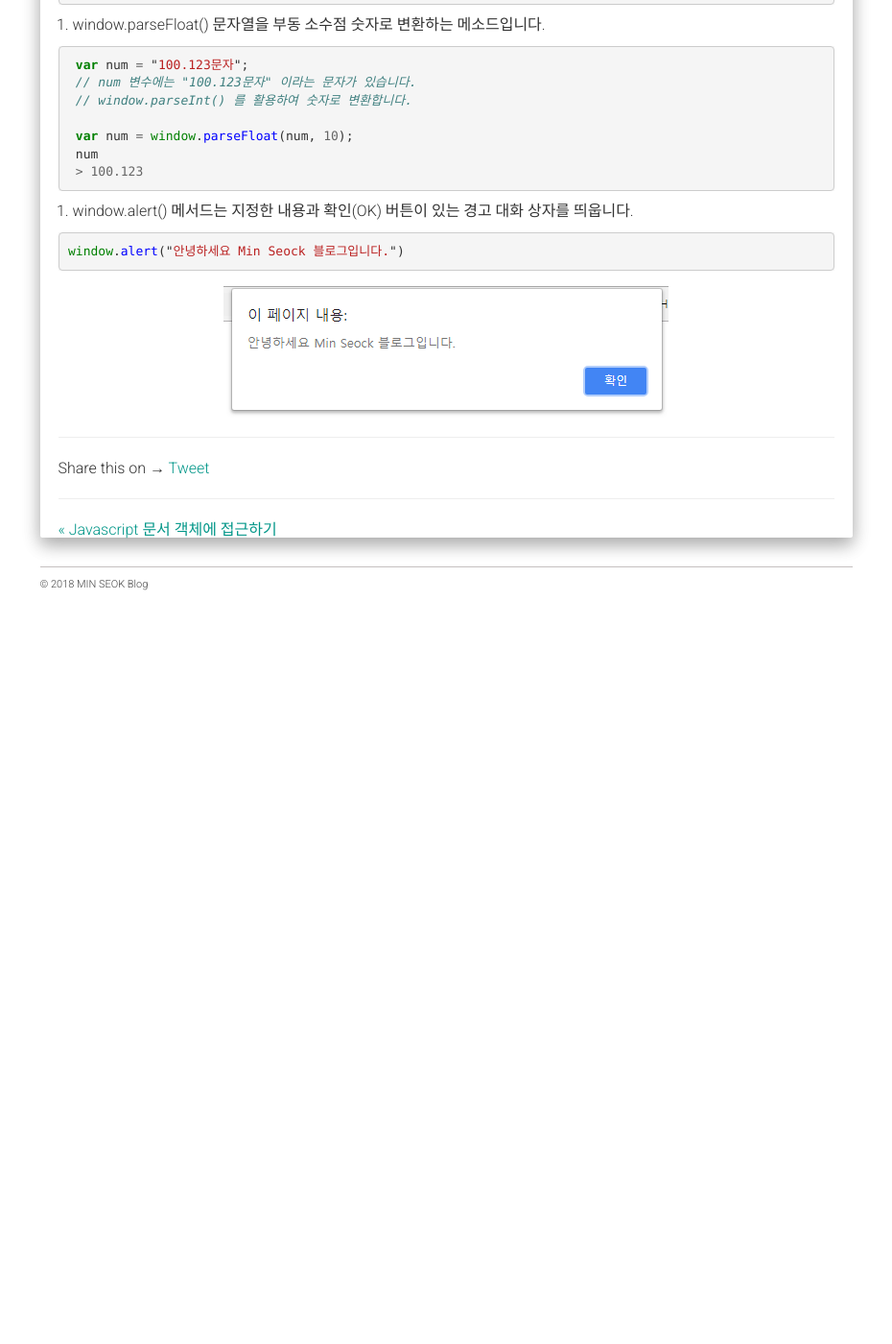
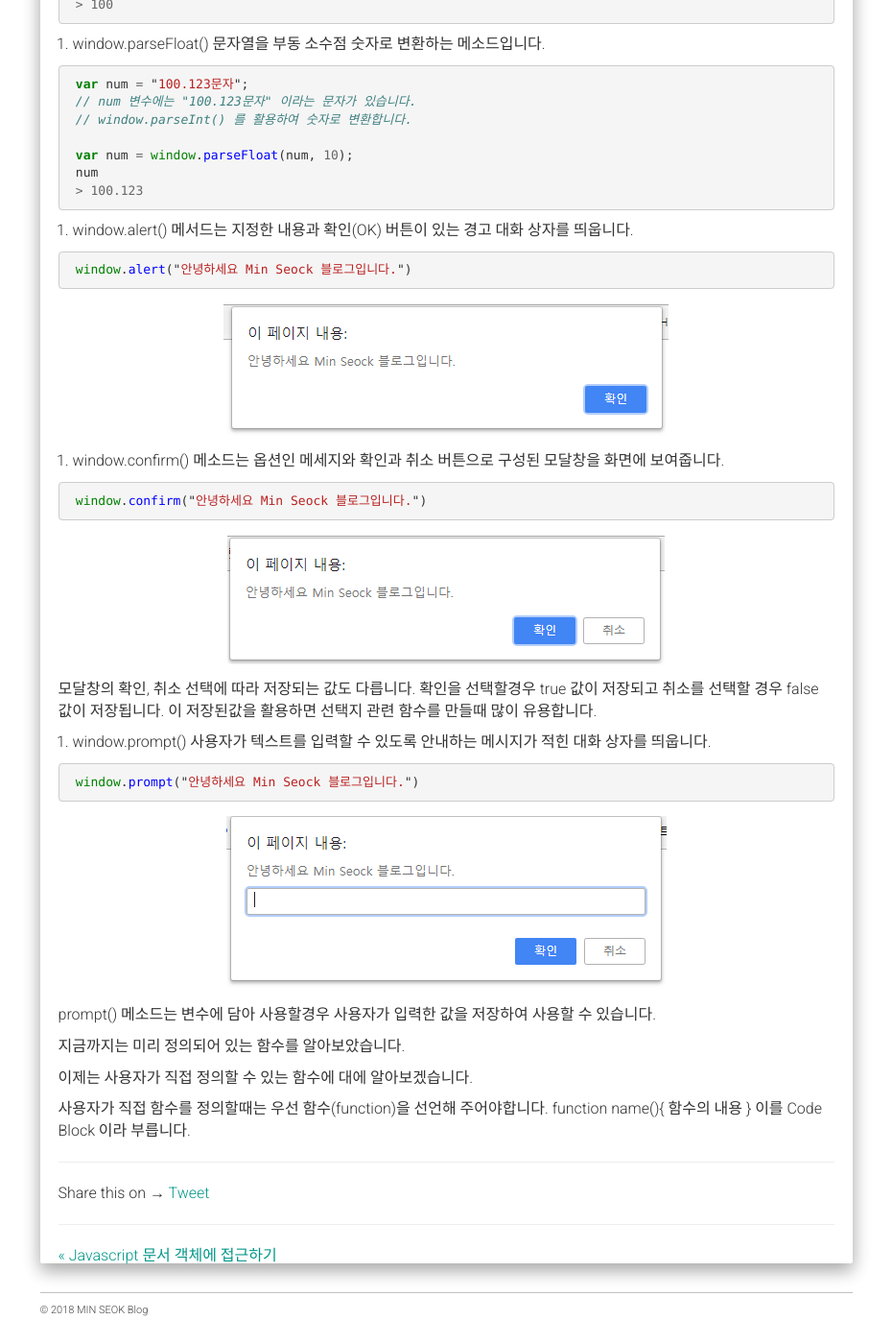
Before and after one commit to alalstjr/promote.github.io, a Jekyll site: the page built from _posts/2018-09-01-JavaScript 함수의 정의.md, in a window 1280 px wide and 1400 px high, scrolled down 924 px. Shown: the whole window at 96% size, without its empty margins (321-1251 px from the left). Built offline with Jekyll 4.4.1, drawn with Linux system fonts in a browser that asks for light colours; nearby versions of some CDN libraries; our own code applies the rules of GitHub Pages for plain Markdown files; comment, search, counter and statistics services are not loaded; before the commit the page ends 1568 px from its top, so only the background shows below that; some of the changed text lies outside the part shown.

Commit message:
Update 2018-09-01-JavaScript 함수의 정의.md

```diff
--- a/_posts/2018-09-01-JavaScript 함수의 정의.md
+++ b/_posts/2018-09-01-JavaScript 함수의 정의.md
@@ -8,6 +8,7 @@
 <div class="pro-txt">
 사전적의 의미의 함수
   <a href="https://ko.wikipedia.org/wiki/%ED%95%A8%EC%88%98_(%ED%94%84%EB%A1%9C%EA%B7%B8%EB%9E%98%EB%B0%8D)" target="_balnk"> - 위키백과</a>
+함수는 절차(procedure) 일을 하는 데 거쳐야 하는 일정한 차례와 방법
 함수는 대부분의 프로그래밍 언어에서 지원하는 기능으로, 하나의 큰 프로그램을 여러 부분으로 나누어주기 때문에 같은 함수를 여러 상황에서 여러 차례 호출할 수 있으며 일부분을 수정하기 쉽다는 장점을 가진다.
 </div>
 
@@ -60,8 +61,39 @@ window 는 전역 객체(global object)는 생략이 가능합니다.
 
 3. window.alert() 메서드는 지정한 내용과 확인(OK) 버튼이 있는 경고 대화 상자를 띄웁니다.
 {% highlight javascript %}
-window.alert("안녕하세요 Min Seock 블로그입니다.")
+ window.alert("안녕하세요 Min Seock 블로그입니다.")
 {% endhighlight %}
 <div class="img-box">
   <img src="{{ site.baseurl }}/static/img/post/2018-09-01-1.png" alt="자바스크립트 출력확인" />
 </div>
+
+4. window.confirm() 메소드는 옵션인 메세지와 확인과 취소 버튼으로 구성된 모달창을 화면에 보여줍니다.
+{% highlight javascript %}
+ window.confirm("안녕하세요 Min Seock 블로그입니다.")
+{% endhighlight %}
+<div class="img-box">
+  <img src="{{ site.baseurl }}/static/img/post/2018-09-01-2.png" alt="자바스크립트 출력확인" />
+</div>
+모달창의 확인, 취소 선택에 따라 저장되는 값도 다릅니다.
+확인을 선택할경우 true 값이 저장되고
+취소를 선택할 경우 false 값이 저장됩니다.
+이 저장된값을 활용하면 선택지 관련 함수를 만들때 많이 유용합니다.
+
+5. window.prompt() 사용자가 텍스트를 입력할 수 있도록 안내하는 메시지가 적힌 대화 상자를 띄웁니다.
+{% highlight javascript %}
+ window.prompt("안녕하세요 Min Seock 블로그입니다.")
+{% endhighlight %}
+<div class="img-box">
+  <img src="{{ site.baseurl }}/static/img/post/2018-09-01-3.png" alt="자바스크립트 출력확인" />
+</div>
+prompt() 메소드는 변수에 담아 사용할경우 사용자가 입력한 값을 저장하여 사용할 수 있습니다.
+
+지금까지는 미리 정의되어 있는 함수를 알아보았습니다.
+
+이제는 사용자가 직접 정의할 수 있는 함수에 대에 알아보겠습니다.
+
+사용자가 직접 함수를 정의할때는 우선 함수(function)을 선언해 주어야합니다.
+function name(){
+   함수의 내용
+}
+이를 Code Block 이라 부릅니다.
```
